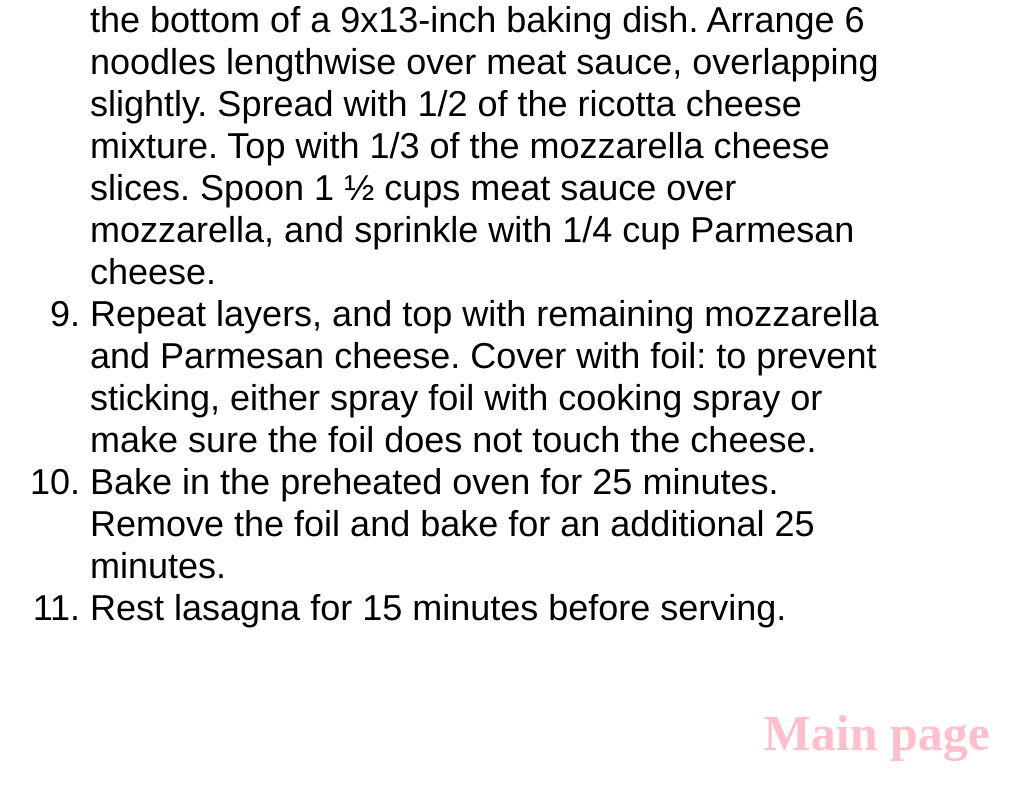
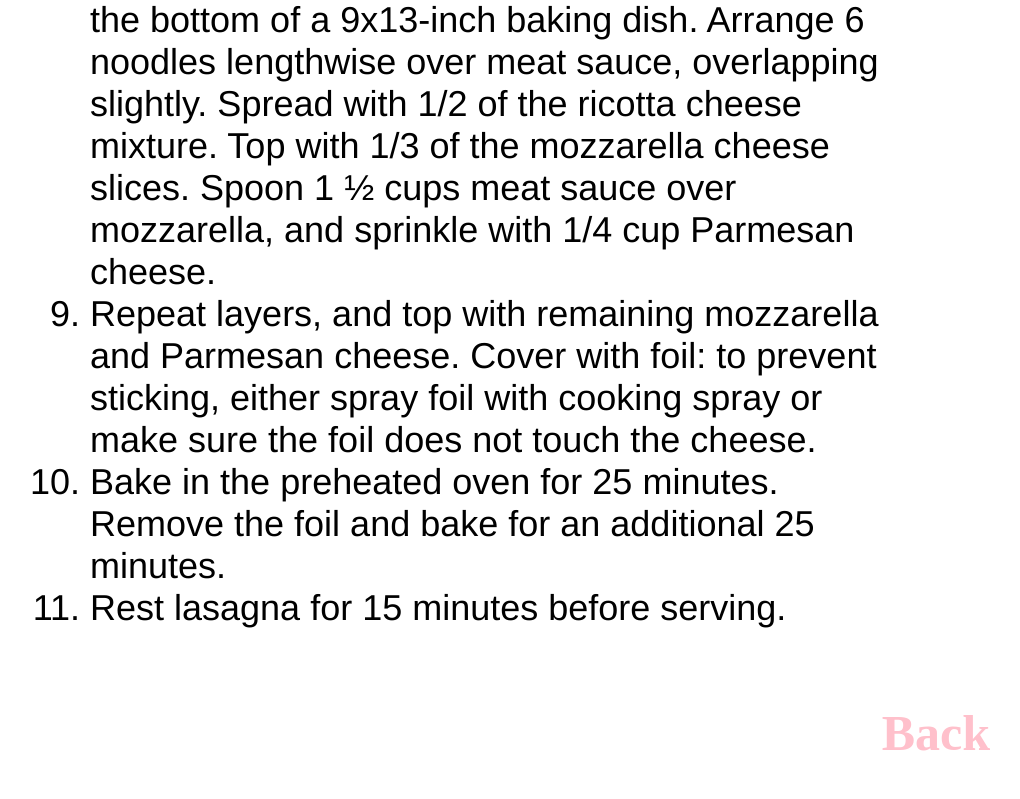
Before and after one commit to semiadult/odin-recipes, a plain HTML site: page recipes/lasagna.html in a window 1280 px wide. Shown: the part 2710-3509 px from the top of the page, without its empty margins (150-1170 px from the left). Drawn offline with Linux system fonts and the light colour scheme.

Commit message:
Change margin-bottom of 'Back'-button

```diff
--- a/recipes/lasagna.html
+++ b/recipes/lasagna.html
@@ -56,7 +56,7 @@
     </ol></div>
 
     <div class="backtomain">
-    <a href="../index.html">Main page</a>
+    <a href="../index.html">Back</a>
 
     </div>
 
--- a/style.css
+++ b/style.css
@@ -160,7 +160,7 @@ a:hover {
     min-width: 800px;
     text-align: right;
     margin-left: 100px;
-    margin-bottom: 20px;
+    margin-bottom: 75px;
 }
 
 #lasagna {
```
Also changed, not shown: recipes/turkey.html (+1 -1 lines).
